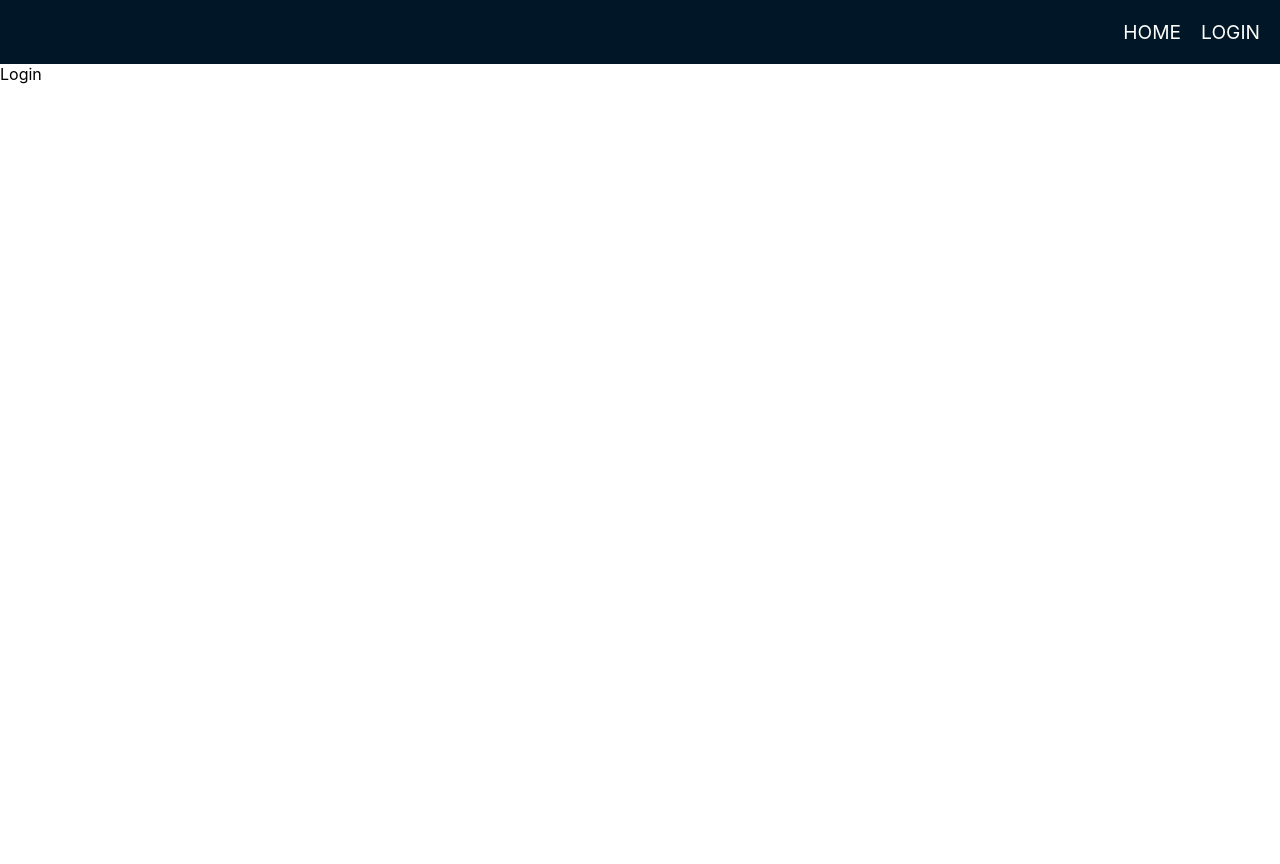
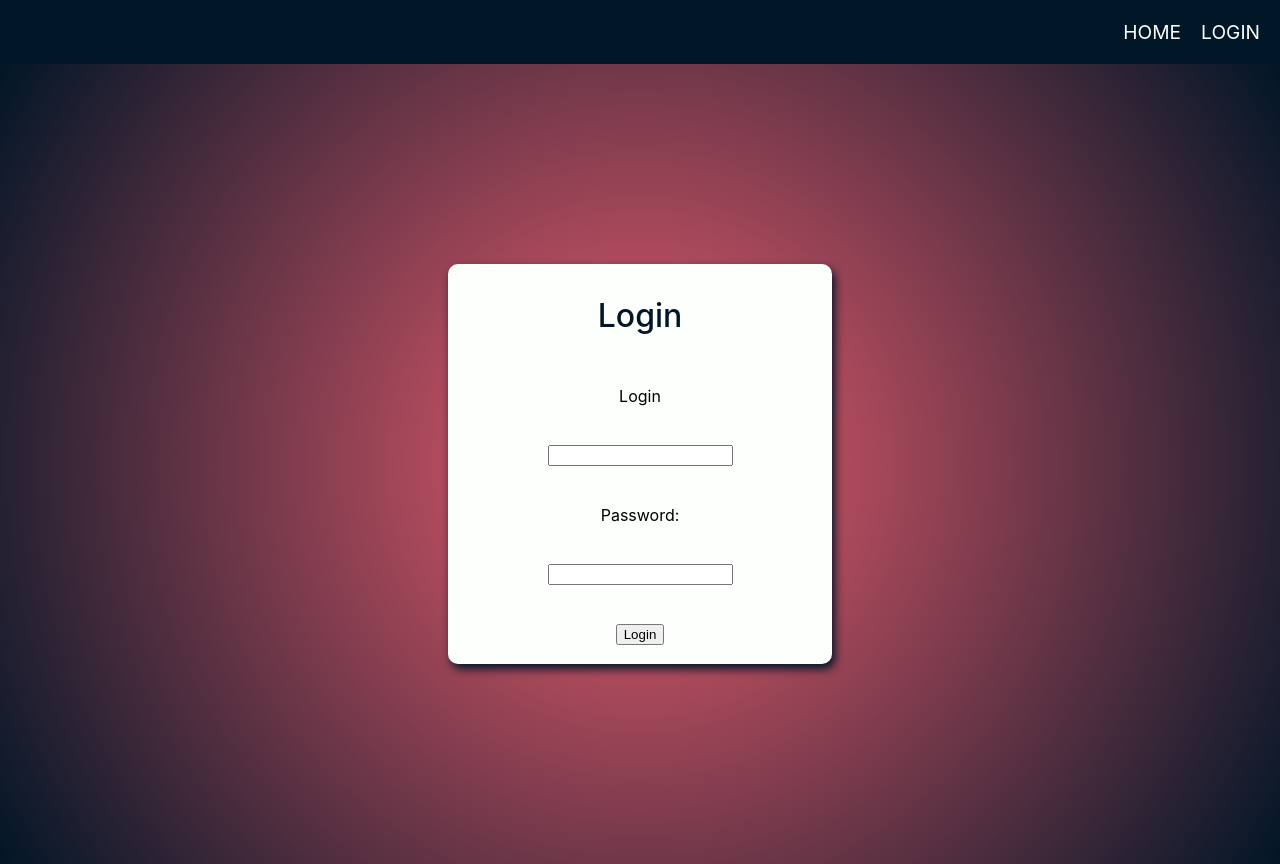
Before and after one commit to btwardy29/BetterSoftwareGroup, a React (Create React App) app: page /login in a window 1280 px wide. Before the commit the page ends 800 px from the top, so only its background shows below. Built offline with nearby package versions, Linux system fonts and the light colour scheme.

Commit message:
add basic styles to login form

```diff
--- a/package.json
+++ b/package.json
@@ -12,6 +12,7 @@
     "@types/react-dom": "^17.0.13",
     "react": "^17.0.2",
     "react-dom": "^17.0.2",
+    "react-hook-form": "^7.27.1",
     "react-icons": "^4.3.1",
     "react-router-dom": "^6.2.2",
     "react-scripts": "5.0.0",
--- a/src/components/Login/Login.tsx
+++ b/src/components/Login/Login.tsx
@@ -1,7 +1,26 @@
 import React, { FC } from "react";
+import { LoginContainer, LoginForm } from "../../styles/Login.styles";
+import { Card, Text } from "../../styles/Splash.styles";
 
 const Login: FC = () => {
-  return <div>Login</div>;
+  const handleSubmit = (e: any) => {
+    e.preventDefault();
+    console.log("Submitted");
+  };
+  return (
+    <LoginContainer>
+      <Card>
+        <Text>Login</Text>
+        <LoginForm onSubmit={handleSubmit}>
+          <label>Login</label>
+          <input name="login"></input>
+          <label>Password: </label>
+          <input name="password"></input>
+          <button type="submit">Login</button>
+        </LoginForm>
+      </Card>
+    </LoginContainer>
+  );
 };
 
 export default Login;
--- /dev/null
+++ b/src/styles/Login.styles.ts
@@ -0,0 +1,23 @@
+import styled from "styled-components";
+
+export const LoginContainer = styled.div`
+  height: 100vh;
+  width: 100wv;
+  display: flex;
+  justify-content: center;
+  align-items: center;
+  background: rgb(231, 29, 54);
+  background: radial-gradient(
+    circle,
+    rgba(231, 29, 54, 0.711922268907563) 0%,
+    rgba(1, 22, 39, 1) 100%
+  );
+`;
+
+export const LoginForm = styled.form`
+  height: 100%;
+  display: flex;
+  flex-direction: column;
+  align-items: center;
+  justify-content: space-around;
+`;
--- a/src/styles/Splash.styles.ts
+++ b/src/styles/Splash.styles.ts
@@ -32,6 +32,7 @@ export const Card = styled.div`
 export const Text = styled.p`
   color: #011627;
   font-size: 2rem;
+  font-weight: 500;
 `;
 
 export const SplashButton = styled.button`
```
Also changed, not shown: 1 other file (tests, documents, lock files or other folders).
